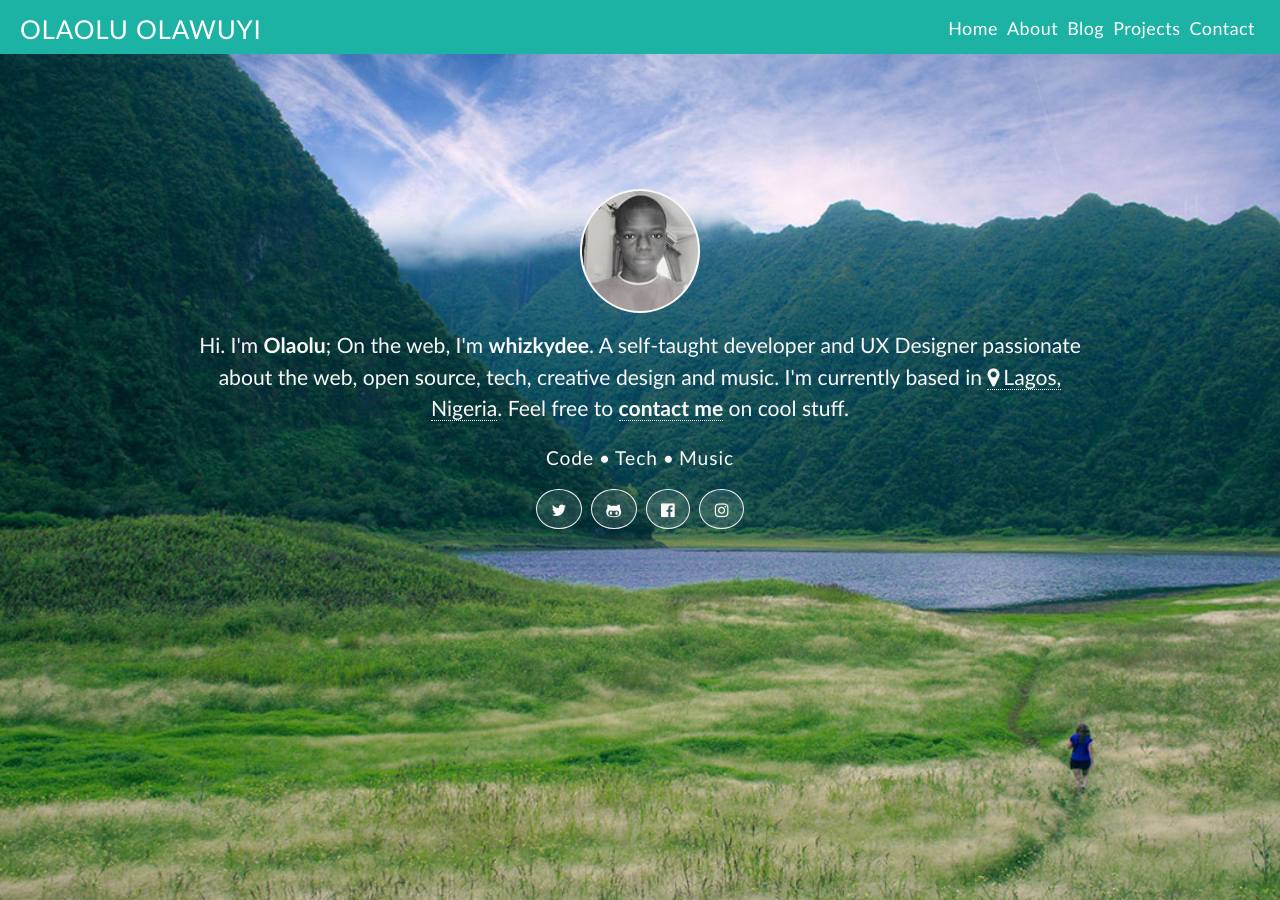
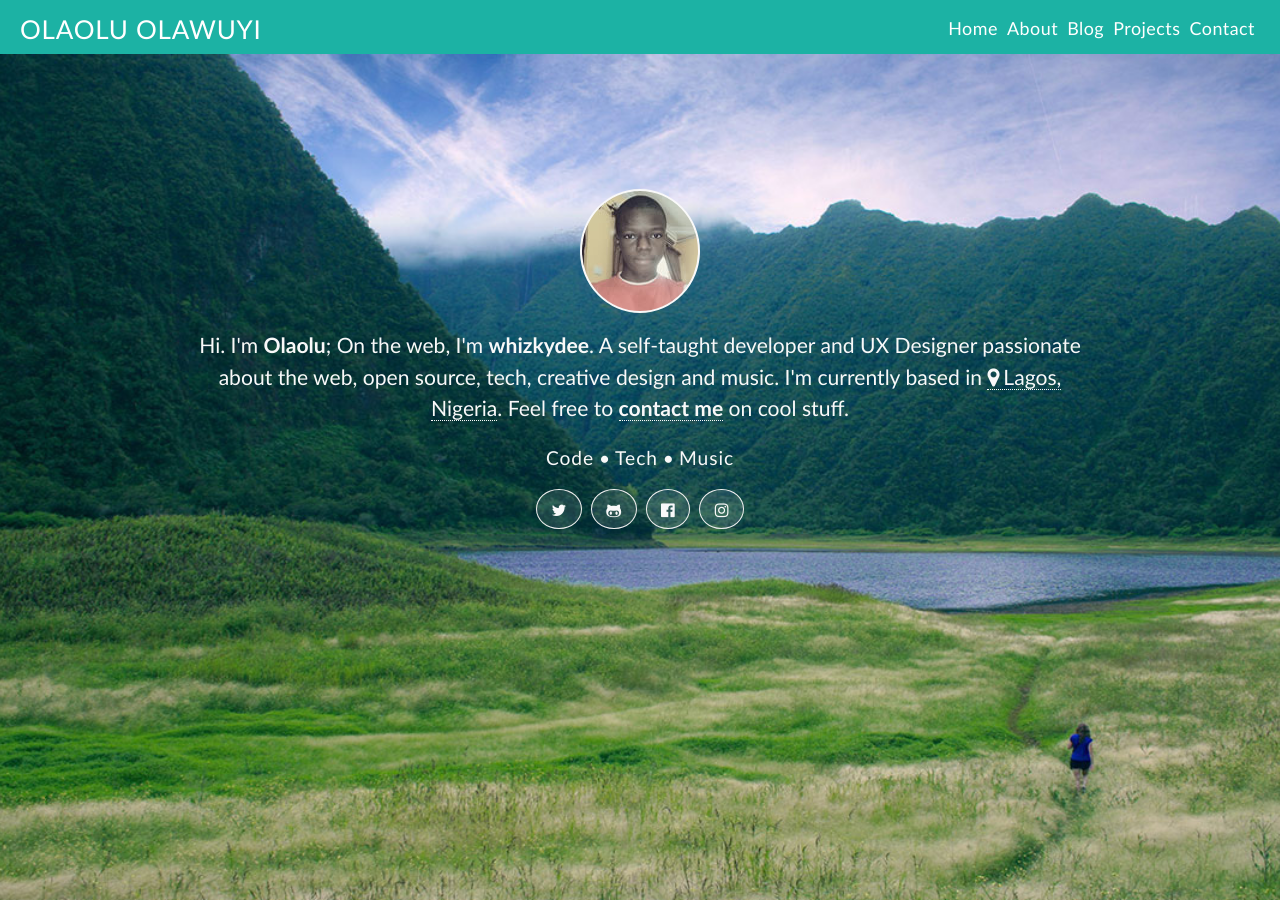
Before and after one commit to whizkydee/old-site, a Jekyll site: the page built from index.html, in a window 1280 px wide. Built offline with Jekyll 4.4.1, drawn with Linux system fonts in a browser that asks for light colours; some web fonts are replaced.

Commit message:
Reduce avatar grayscale

```diff
--- a/_sass/_home.scss
+++ b/_sass/_home.scss
@@ -88,7 +88,7 @@
    > {
       .avatar {
          background: url('../img/avatar.jpg') no-repeat;
-         @include filter(grayscale, ($full - 10%));
+         @include filter(grayscale, ($full - 95%));
          border: 2px solid $off_white;
          display: inline-block;
          text-align: center;
```
